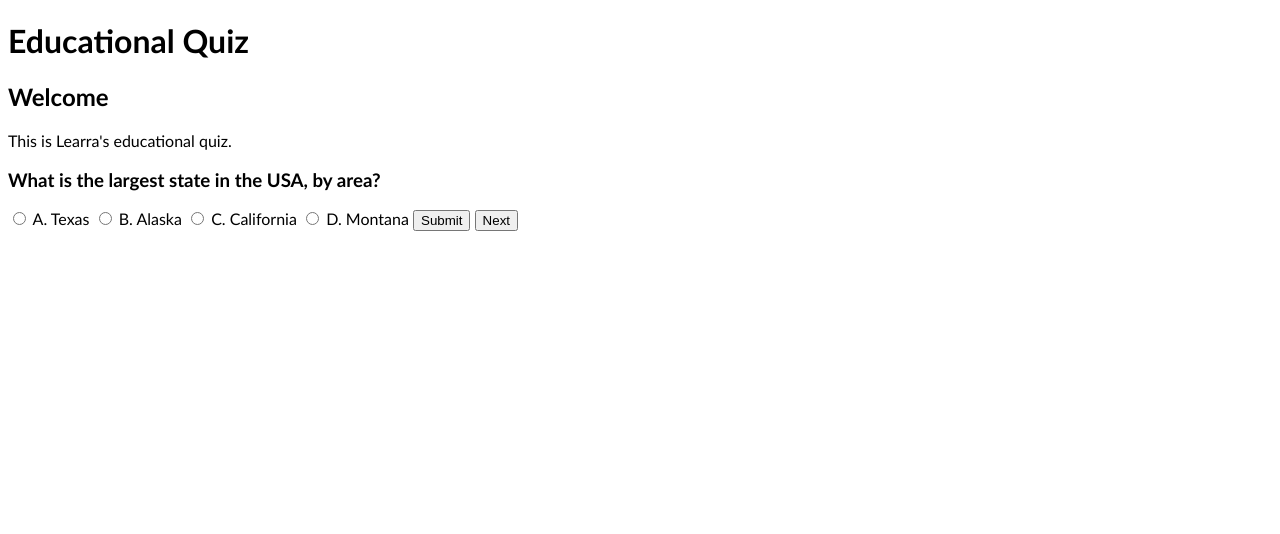
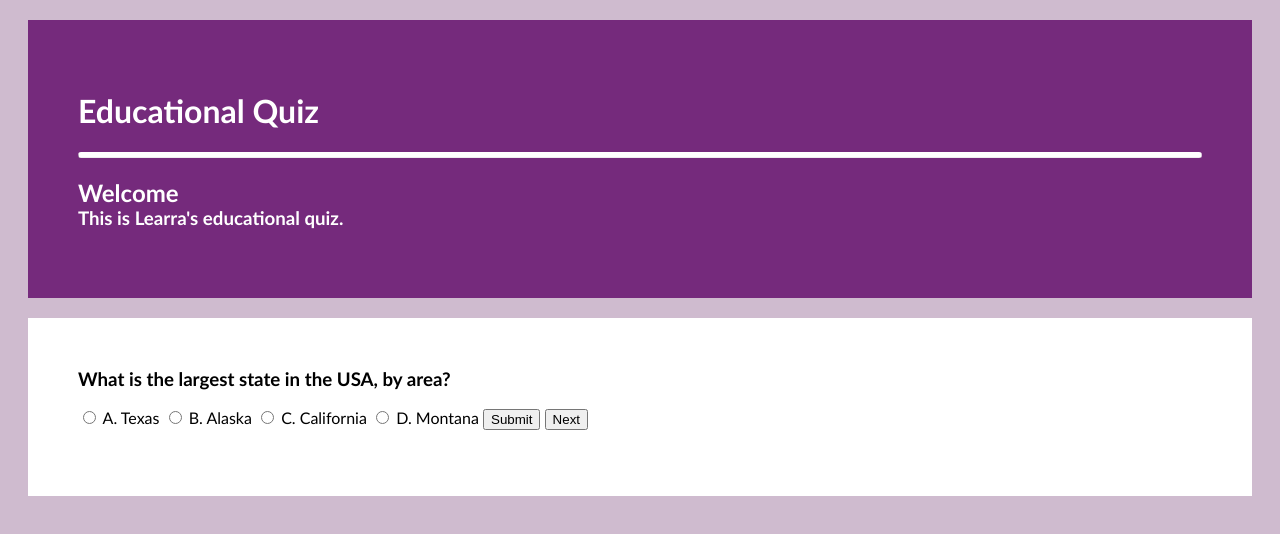
Before and after one commit to lnuesalip/sa15, a plain HTML site: page quiz.html in a window 1280 px wide. Drawn offline with Linux system fonts and the light colour scheme.

Commit message:
Used CSS to change appearance of quiz page

```diff
--- a/quiz.html
+++ b/quiz.html
@@ -5,16 +5,19 @@
     <title>Learra's Portfolio</title>
     <meta charset="UTF-8">
     <link rel="stylesheet" href="styles.css">
-    <style>body, h1, h2 {font-family: Trebuchet MS}</style>
 </head>
 
 <body>
-    <h1>Educational Quiz</h1>
+    <div class="intro">
+        <h1>Educational Quiz</h1>
 
-    <h2>Welcome</h2>
-    <p>This is Learra's educational quiz.</p>
+        <hr class="rounded">
 
-    <div class="quiz-container" id="quiz">
+        <h2>Welcome</h2>
+        <h3>This is Learra's educational quiz.</h3>
+    </div>
+
+    <div class="container" id="quiz">
         <h3 id="question"></h3>
         <input type="radio" id="A" name="answer" class="answer">
         <label for="A" id="A_bttn"></label>
--- a/styles.css
+++ b/styles.css
@@ -0,0 +1,31 @@
+html {
+    background-color: rgb(207, 187, 207);
+}
+
+.intro {
+    color: white;
+    padding: 50px;
+    margin: 20px;
+    background-color: rgb(117, 42, 124);
+    font-family: 'Trebuchet MS', 'Lucida Sans Unicode', 'Lucida Grande', 'Lucida Sans', Arial, sans-serif;
+}
+
+hr.rounded {
+    border-top: 5px solid #ffffff;
+    border-radius: 5px;
+}
+
+.container {
+    padding: 50px;
+    margin: 20px;
+    background-color: white;
+    font-family: 'Trebuchet MS', 'Lucida Sans Unicode', 'Lucida Grande', 'Lucida Sans', Arial, sans-serif;
+}
+
+h2 {
+    margin-bottom: 0;
+}
+
+h3 {
+    margin-top: 0;
+}
```
